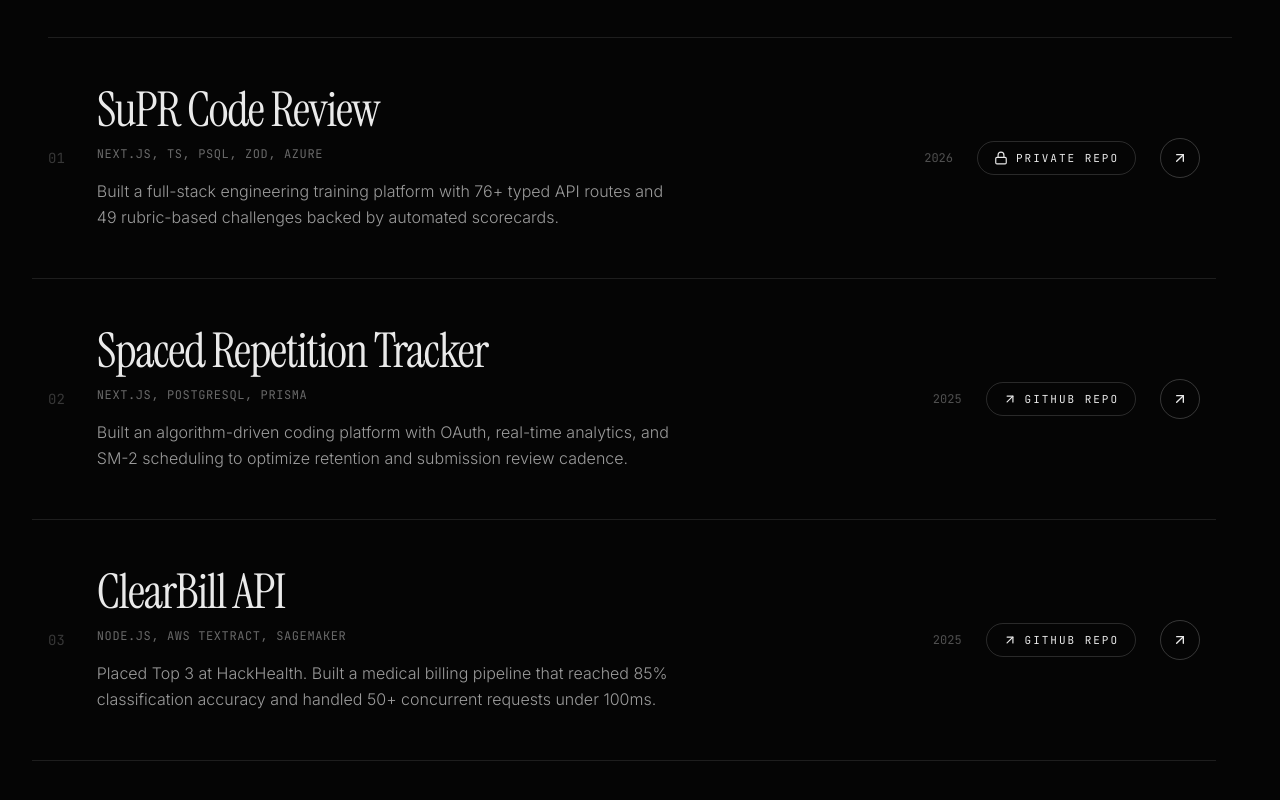
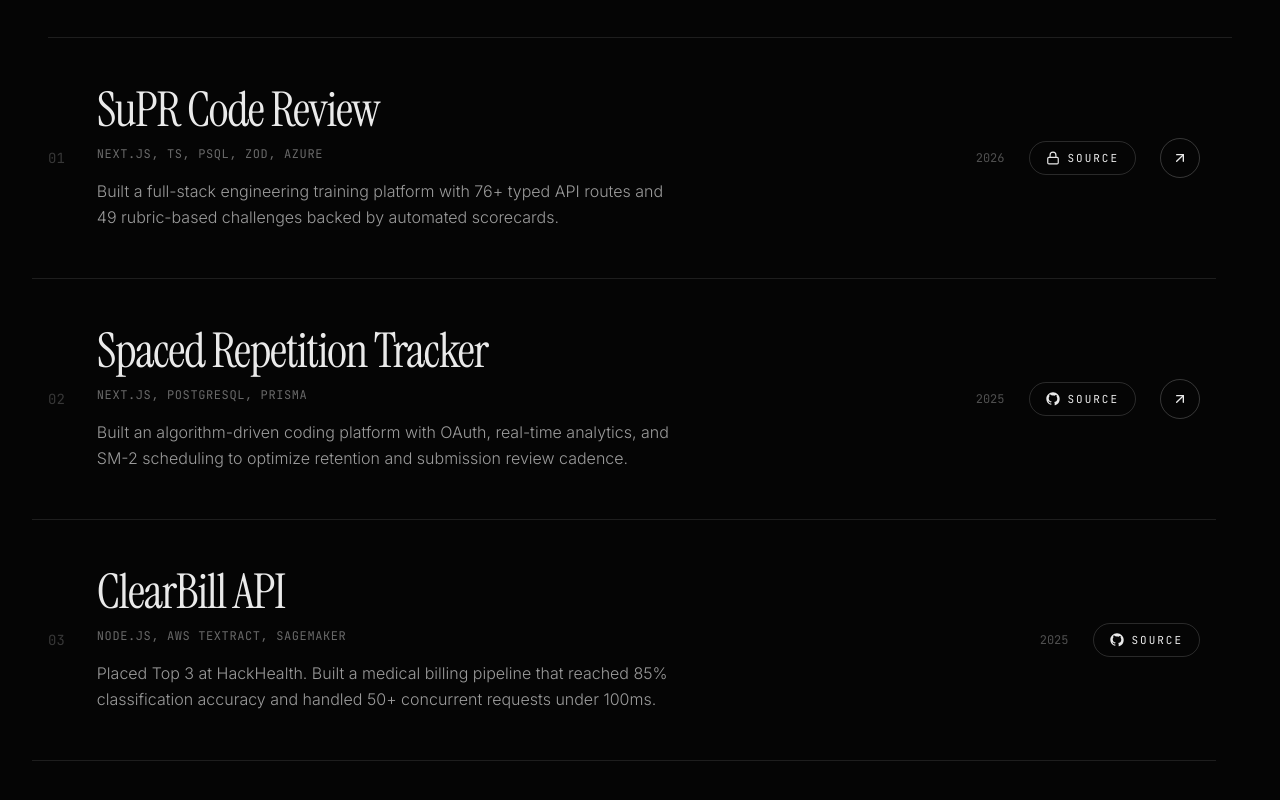
Before and after one commit to Manan1121/Manan1121.github.io, a React (Vite) app: page / in a window 1280 px wide. Shown: the part 2409-3209 px from the top of the page. Built offline with nearby package versions, Linux system fonts and the light colour scheme.

Commit message:
Split project source and live links

```diff
--- a/src/App.jsx
+++ b/src/App.jsx
@@ -75,6 +75,7 @@ const projects = [
     repoUrl: 'https://github.com/Manan1121/SuPRCodeReview',
     repoLabel: 'Private repo',
     isPrivate: true,
+    liveUrl: 'https://su-pr-code-review-web.vercel.app',
     image:
       'https://images.unsplash.com/photo-1555066931-4365d14bab8c?auto=format&fit=crop&w=1200&q=80',
   },
@@ -87,6 +88,7 @@ const projects = [
     repoUrl: 'https://github.com/Manan1121/leetcode-tracker',
     repoLabel: 'GitHub repo',
     isPrivate: false,
+    liveUrl: 'https://leetcodetracker.me',
     image:
       'https://images.unsplash.com/photo-1551288049-bebda4e38f71?auto=format&fit=crop&w=1200&q=80',
   },
@@ -99,10 +101,22 @@ const projects = [
     repoUrl: 'https://github.com/Manan1121/ruhealth2024-team7',
     repoLabel: 'GitHub repo',
     isPrivate: false,
+    liveUrl: null,
     image:
       'https://images.unsplash.com/photo-1576091160399-112ba8d25d1d?auto=format&fit=crop&w=1200&q=80',
   },
 ]
+
+const GitHubMark = ({ className = 'h-4 w-4' }) => (
+  <svg
+    viewBox="0 0 24 24"
+    fill="currentColor"
+    aria-hidden="true"
+    className={className}
+  >
+    <path d="M12 .5C5.649.5.5 5.649.5 12A11.5 11.5 0 0 0 8.36 22.07c.575.106.785-.25.785-.556 0-.274-.01-1-.015-1.962-3.182.692-3.854-1.533-3.854-1.533-.52-1.321-1.27-1.673-1.27-1.673-1.039-.71.08-.696.08-.696 1.148.08 1.752 1.178 1.752 1.178 1.02 1.748 2.676 1.243 3.328.95.103-.739.399-1.244.725-1.53-2.54-.29-5.212-1.27-5.212-5.654 0-1.249.446-2.27 1.177-3.07-.118-.289-.51-1.456.112-3.036 0 0 .96-.307 3.145 1.172A10.955 10.955 0 0 1 12 6.036c.973.005 1.954.132 2.87.389 2.184-1.479 3.143-1.172 3.143-1.172.624 1.58.232 2.747.114 3.036.733.8 1.176 1.821 1.176 3.07 0 4.395-2.676 5.36-5.224 5.645.41.353.776 1.05.776 2.117 0 1.528-.014 2.76-.014 3.136 0 .31.207.668.79.555A11.502 11.502 0 0 0 23.5 12C23.5 5.649 18.351.5 12 .5Z" />
+  </svg>
+)
 
 const experience = [
   {
@@ -411,10 +425,21 @@ function App() {
                 {projects[activeProject].isPrivate ? (
                   <Lock className="h-3.5 w-3.5" />
                 ) : (
-                  <ArrowUpRight className="h-3.5 w-3.5" />
+                  <GitHubMark className="h-3.5 w-3.5" />
                 )}
                 {projects[activeProject].repoLabel}
               </a>
+              {projects[activeProject].liveUrl && (
+                <a
+                  href={projects[activeProject].liveUrl}
+                  target="_blank"
+                  rel="noreferrer"
+                  className="pointer-events-auto mt-2 inline-flex w-fit items-center gap-2 text-xs font-mono-code uppercase tracking-[0.18em] text-white/45 transition-colors hover:text-white"
+                >
+                  <ArrowUpRight className="h-3.5 w-3.5" />
+                  Live site
+                </a>
+              )}
             </div>
           </>
         )}
@@ -734,13 +759,23 @@ function App() {
                     {project.isPrivate ? (
                       <Lock className="h-3.5 w-3.5" />
                     ) : (
-                      <ArrowUpRight className="h-3.5 w-3.5" />
+                      <GitHubMark className="h-3.5 w-3.5" />
                     )}
-                    {project.repoLabel}
+                    Source
                   </a>
-                  <div className="flex h-10 w-10 items-center justify-center rounded-full border border-white/20 transition-all duration-300 group-hover:bg-white group-hover:text-black">
-                    <ArrowUpRight className="h-4 w-4" />
-                  </div>
+                  {project.liveUrl && (
+                    <a
+                      href={project.liveUrl}
+                      target="_blank"
+                      rel="noreferrer"
+                      onMouseEnter={handleHover}
+                      onMouseLeave={handleLeave}
+                      className="flex h-10 w-10 items-center justify-center rounded-full border border-white/20 transition-all duration-300 hover:bg-white hover:text-black"
+                      aria-label={`${project.title} live site`}
+                    >
+                      <ArrowUpRight className="h-4 w-4" />
+                    </a>
+                  )}
                 </div>
               </article>
             ))}
```
